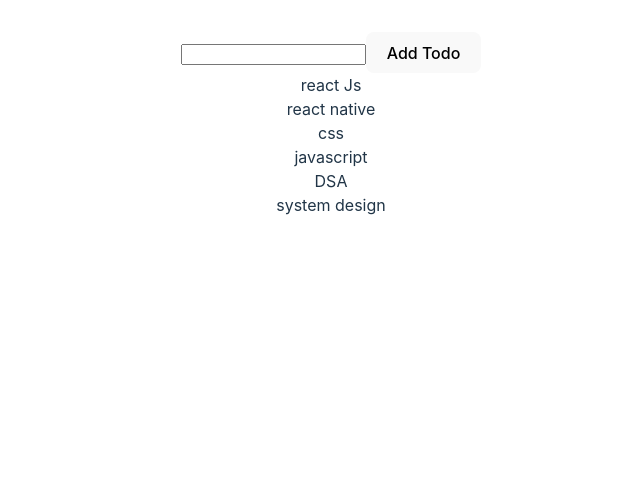
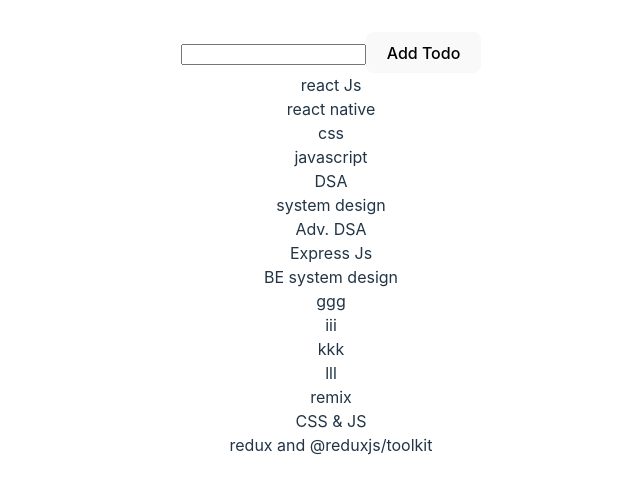
Before and after one commit to dibborah/thunk-tutorial, a React (Vite) app: page / in a window 1280 px wide. Shown: the top 494 px of the page, without its empty margins (309-949 px from the left). Built offline with nearby package versions, Linux system fonts and the light colour scheme; data requests are answered from the project's data file.

Commit message:
Created seperate loaders + created the pause promise function

```diff
--- a/db.json
+++ b/db.json
@@ -29,6 +29,56 @@
       "id": "0dd8",
       "title": "system design",
       "completed": false
+    },
+    {
+      "id": "cbfa",
+      "title": "Adv. DSA",
+      "completed": false
+    },
+    {
+      "id": "4332",
+      "title": "Express Js",
+      "completed": false
+    },
+    {
+      "id": "46d0",
+      "title": "BE system design",
+      "completed": false
+    },
+    {
+      "id": "7dd6",
+      "title": "ggg",
+      "completed": false
+    },
+    {
+      "id": "6d50",
+      "title": "iii",
+      "completed": false
+    },
+    {
+      "id": "5d01",
+      "title": "kkk",
+      "completed": false
+    },
+    {
+      "id": "b173",
+      "title": "lll",
+      "completed": false
+    },
+    {
+      "id": "ab1a",
+      "title": "remix ",
+      "completed": false
+    },
+    {
+      "id": "94a7",
+      "title": "CSS & JS",
+      "completed": false
+    },
+    {
+      "id": "e231",
+      "title": "redux and @reduxjs/toolkit",
+      "completed": false
     }
   ]
 }
--- a/src/features/todos/TodoForm.jsx
+++ b/src/features/todos/TodoForm.jsx
@@ -1,15 +1,22 @@
 import { useState } from "react";
-import { useDispatch } from "react-redux";
+import { useDispatch, useSelector } from "react-redux";
 import { addTodo } from "./todoSlice";
 
 const TodoForm = () => {
   const [title, setTitle] = useState("");
   const dispatch = useDispatch();
+  const {isLoadingAddTodo} = useSelector((state) => {
+    return state.todos
+  })
   const handleSubmit = (e) => {
     e.preventDefault();
     dispatch(addTodo(title));
     setTitle("");
   };
+
+  if(isLoadingAddTodo) {
+    return <h1>Loading ...</h1>
+  }
   return (
     <form onSubmit={handleSubmit}>
       <input
--- a/src/features/todos/TodoList.jsx
+++ b/src/features/todos/TodoList.jsx
@@ -4,7 +4,7 @@
 
 const TodoList = () => {
   const {
-    isLoading,
+    isLoadingFetchTodo,
     data: todos,
     error,
   } = useSelector((state) => {
@@ -16,7 +16,7 @@
     dispatch(fetchTodos());
   }, []);
 
-  if (isLoading) {
+  if (isLoadingFetchTodo) {
     return <h1>Loading ...</h1>;
   }
   if (error) {
--- a/src/features/todos/todoSlice.jsx
+++ b/src/features/todos/todoSlice.jsx
@@ -4,55 +4,65 @@
 export const fetchTodos = createAsyncThunk("todos/fetch", async () => {
   const response = await axios.get("http://localhost:8001/todos");
   //   console.log(response.data);
+  await pause(1500);
   return response.data;
 });
+
 export const addTodo = createAsyncThunk("add/fetch", async (title) => {
   const response = await axios.post("http://localhost:8001/todos", {
     title: title,
     completed: false,
   });
-  console.log(response.data);
+  await pause(1500);// resolve => execution of this line of code is completed
+  //   console.log(response.data);
   return response.data;
 });
 
+
+const pause = (duration) => {
+    return new Promise((resolve) => {
+        setTimeout(resolve, duration)
+    })
+}
 const todoSlice = createSlice({
   name: "todos",
   initialState: {
-    isLoading: false,
+    isLoadingFetchTodo: false,
     error: null,
-    data: null,
+    data: [],
+    isLoadingAddTodo: false,
   },
   extraReducers: (builders) => {
     builders.addCase(fetchTodos.pending, (state, action) => {
       //   console.log("Pending");
-      state.isLoading = true;
+      state.isLoadingFetchTodo = true;
     });
     builders.addCase(fetchTodos.fulfilled, (state, action) => {
       //   console.log("Fulfilled");
       state.data = action.payload;
-      state.isLoading = false;
+      state.isLoadingFetchTodo = false;
     });
     builders.addCase(fetchTodos.rejected, (state, action) => {
       //   console.log("rejected");
       state.error = action.error;
       // console.log(action.error);
-      state.isLoading = false;
+      state.isLoadingFetchTodo = false;
       state.error = state.error;
     });
     builders.addCase(addTodo.pending, (state, action) => {
       //   console.log("Pending");
-      state.isLoading = true;
+      state.isLoadingAddTodo = true;
     });
     builders.addCase(addTodo.fulfilled, (state, action) => {
       //   console.log("Fulfilled");
       state.data.push(action.payload);
-      state.isLoading = false;
+      state.isLoadingAddTodo = false;
     });
     builders.addCase(addTodo.rejected, (state, action) => {
       //   console.log("rejected");
       state.error = action.error;
       // console.log(action.error);
-      state.isLoading = false;
+      state.isLoadingAddTodo = false;
       state.error = state.error;
     });
   },
```
